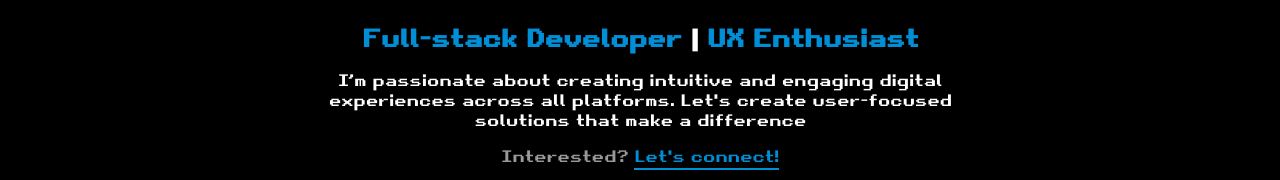
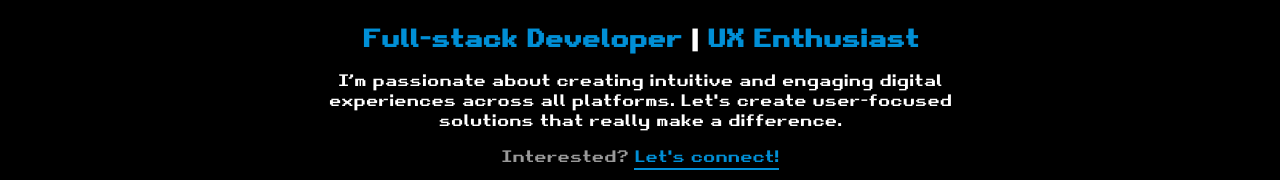
Before and after one commit to jacklovett/jacklovett.github.io, a React (Create React App) app: page / in a window 1280 px wide. Shown: the part 483-663 px from the top of the page. Built offline with nearby package versions, Linux system fonts and the light colour scheme.

Commit message:
Add mailto link

```diff
--- a/src/views/Contact.tsx
+++ b/src/views/Contact.tsx
@@ -8,7 +8,9 @@ export const Contact = () => (
             <ul className="contact-details">
                 <li>
                     <i className="fa fa-envelope icons contacts"></i>
-                    jack.l.lovett@gmail.com
+                    <a href="mailto:jack.l.lovett@gmail.com">
+                        jack.l.lovett@gmail.com
+                    </a>
                 </li>
                 <li>
                     <i className="fa fa-phone-square icons contacts"></i>
--- a/src/views/Home.tsx
+++ b/src/views/Home.tsx
@@ -14,7 +14,7 @@ export const Home = () => {
                 <p>
                     I’m passionate about creating intuitive and engaging digital
                     experiences across all platforms. Let's create user-focused
-                    solutions that make a difference
+                    solutions that really make a difference.
                 </p>
                 <p className="cta">
                     Interested?{" "}
```
